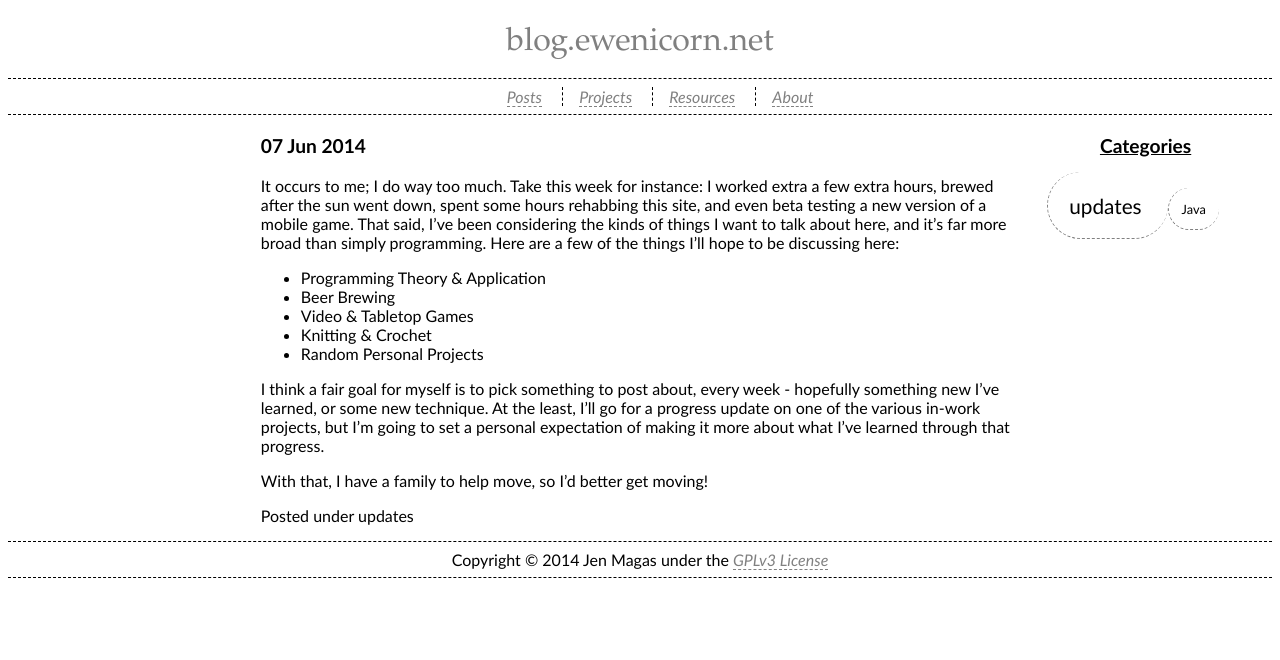
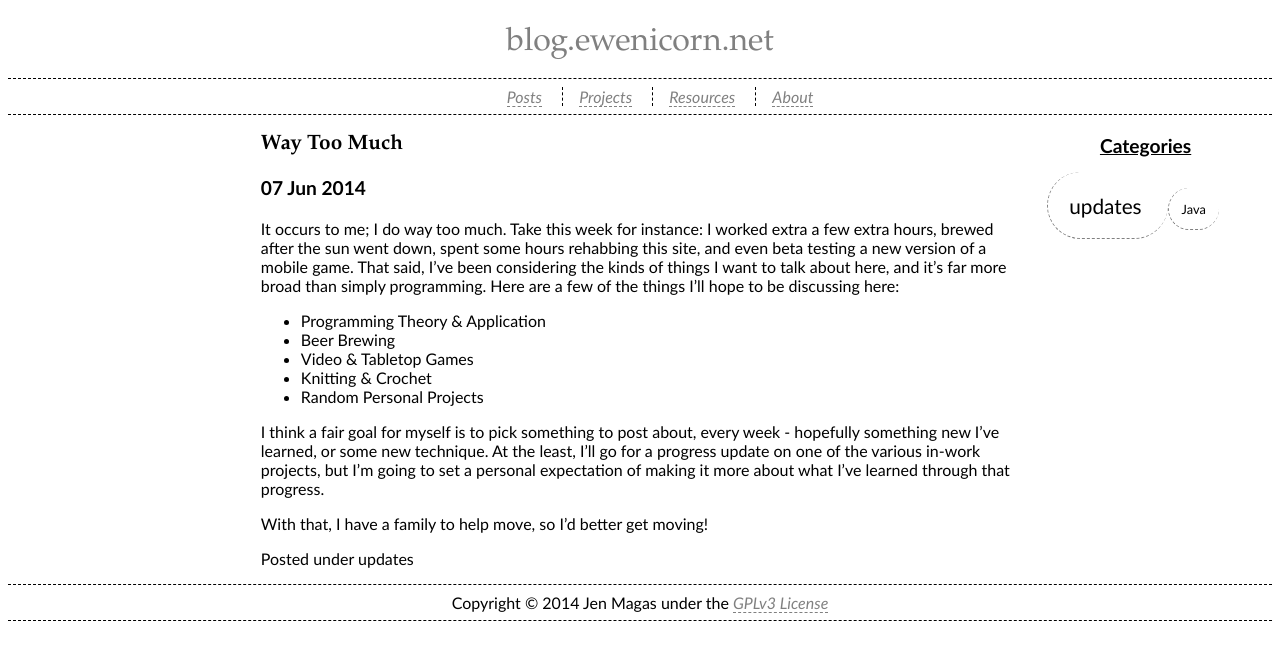
Before and after one commit to chaosmuse/chaosmuse.github.io, a Jekyll site: the page built from _posts/2014-06-07-Way-Too-Much.md, in a window 1280 px wide. Shown: the top 660 px of the page. Built offline with Jekyll 4.4.1, drawn with Linux system fonts in a browser that asks for light colours.

Commit message:
Fixed incorrect page title reference.

```diff
--- a/_layouts/post.html
+++ b/_layouts/post.html
@@ -2,7 +2,7 @@
 layout: default
 ---
 
-<h2 class="post-title">{{ post.title }}</h2>
+<h2 class="post-title">{{ page.title }}</h2>
 <h3 class="post-date">{{ page.date | date_to_string }}</h3>
 <span>{{ content }}</span>
 <span>Posted under {{ page.categories  join: ',' }}</span>
```
